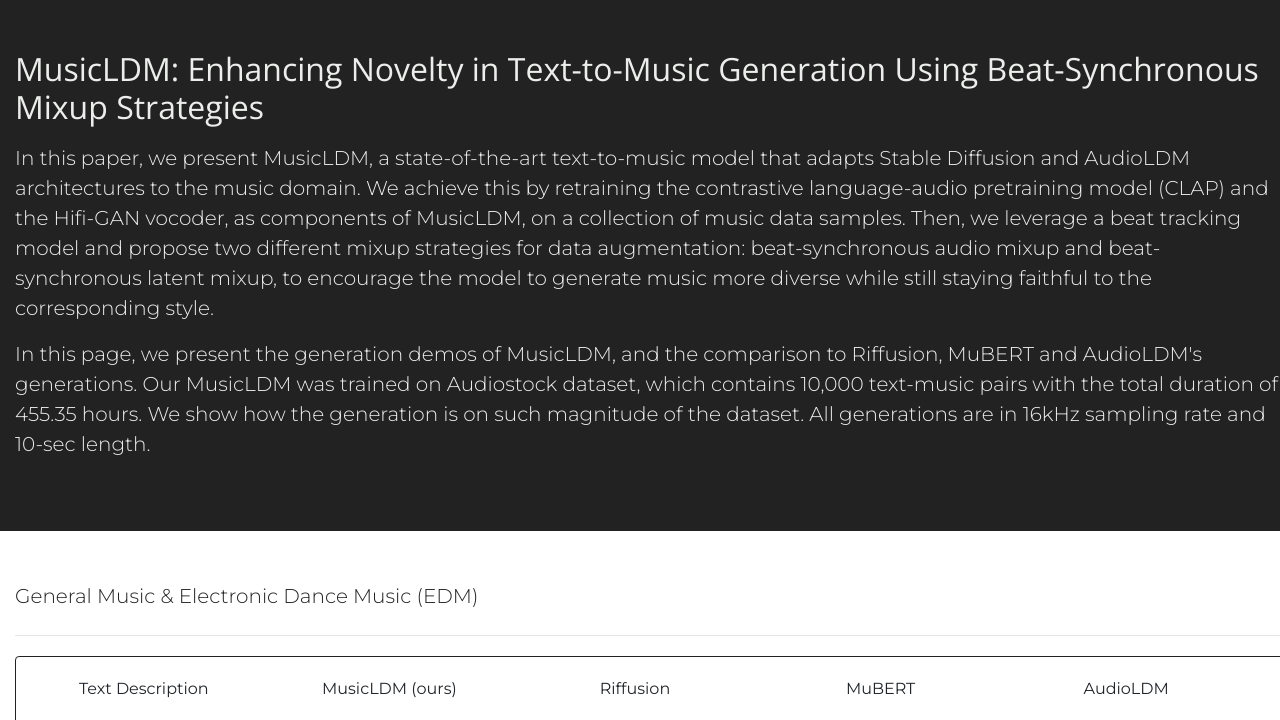
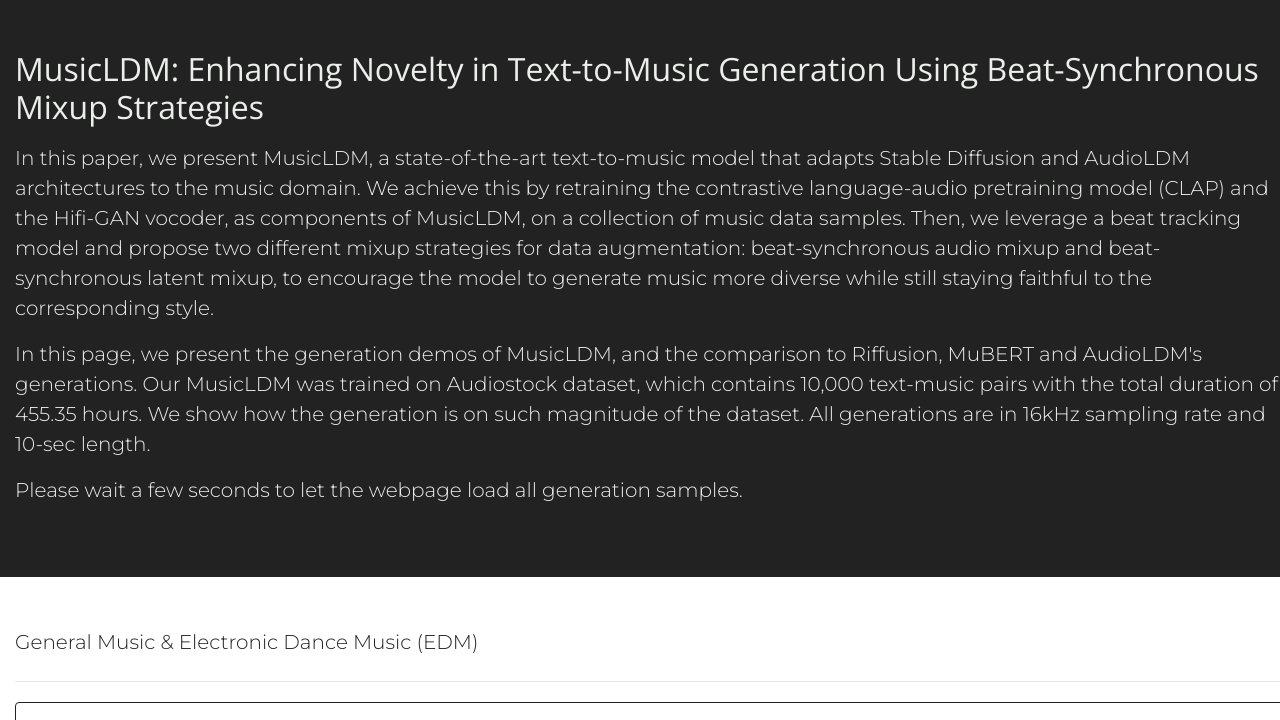
Before and after one commit to MusicLDM/musicldm.github.io, a plain HTML site: page index.html in a window 1280 px wide. Shown: the part 62-782 px from the top of the page. Drawn offline with nearby package versions, Linux system fonts and the light colour scheme.

Commit message:
Update index.html

```diff
--- a/index.html
+++ b/index.html
@@ -29,6 +29,9 @@
                         <p class="lead mb-3">
                             In this page, we present the generation demos of MusicLDM, and the comparison to Riffusion, MuBERT and AudioLDM's generations. Our MusicLDM was trained on Audiostock dataset, which contains 10,000 text-music pairs with the total duration of 455.35 hours.
                             We show how the generation is on such magnitude of the dataset. All generations are in 16kHz sampling rate and 10-sec length.
+                        </p>
+                        <p class="lead mb-3">
+                            Please wait a few seconds to let the webpage load all generation samples.
                         </p>
                     </div>
                 </div>
```
